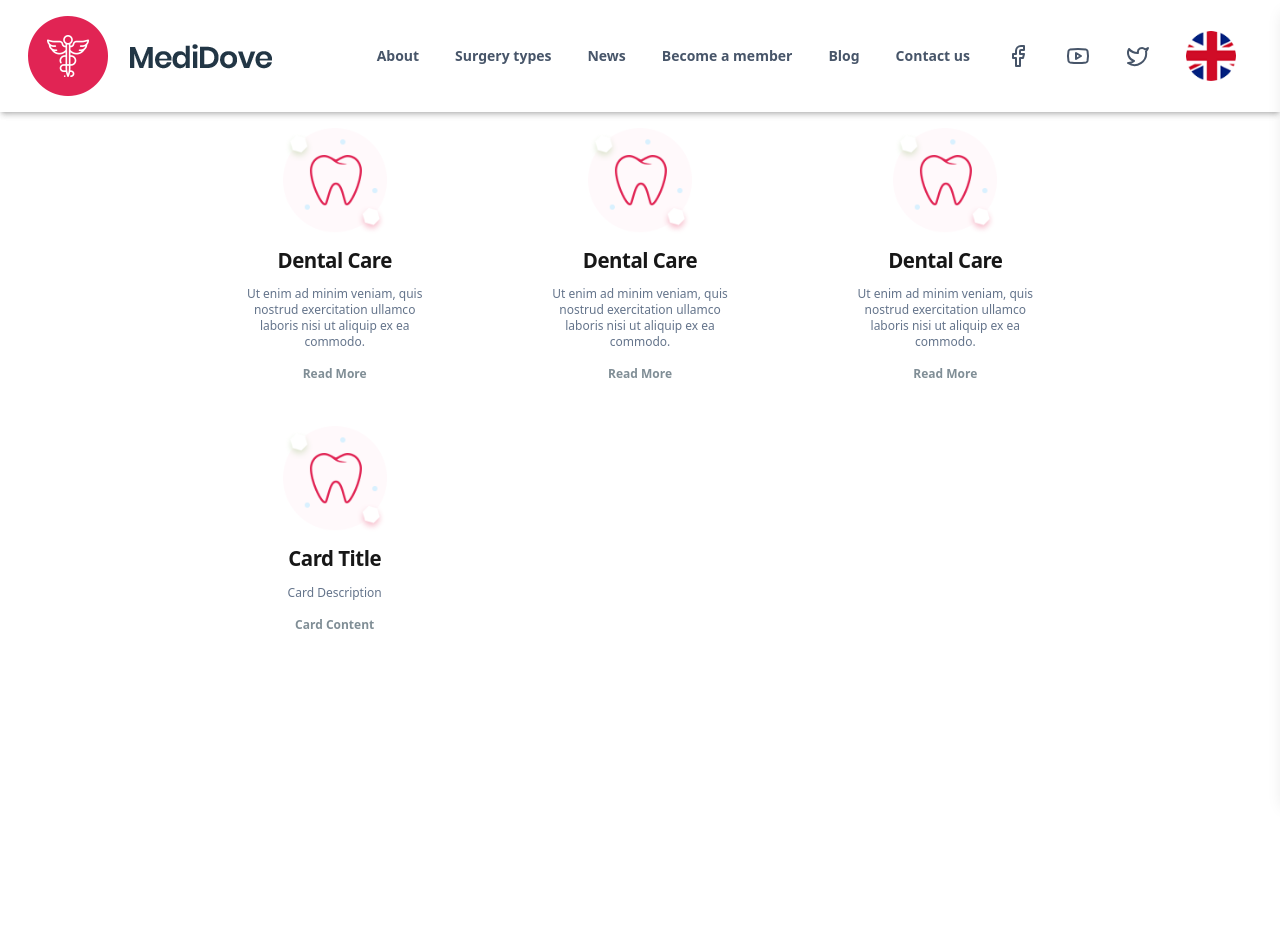
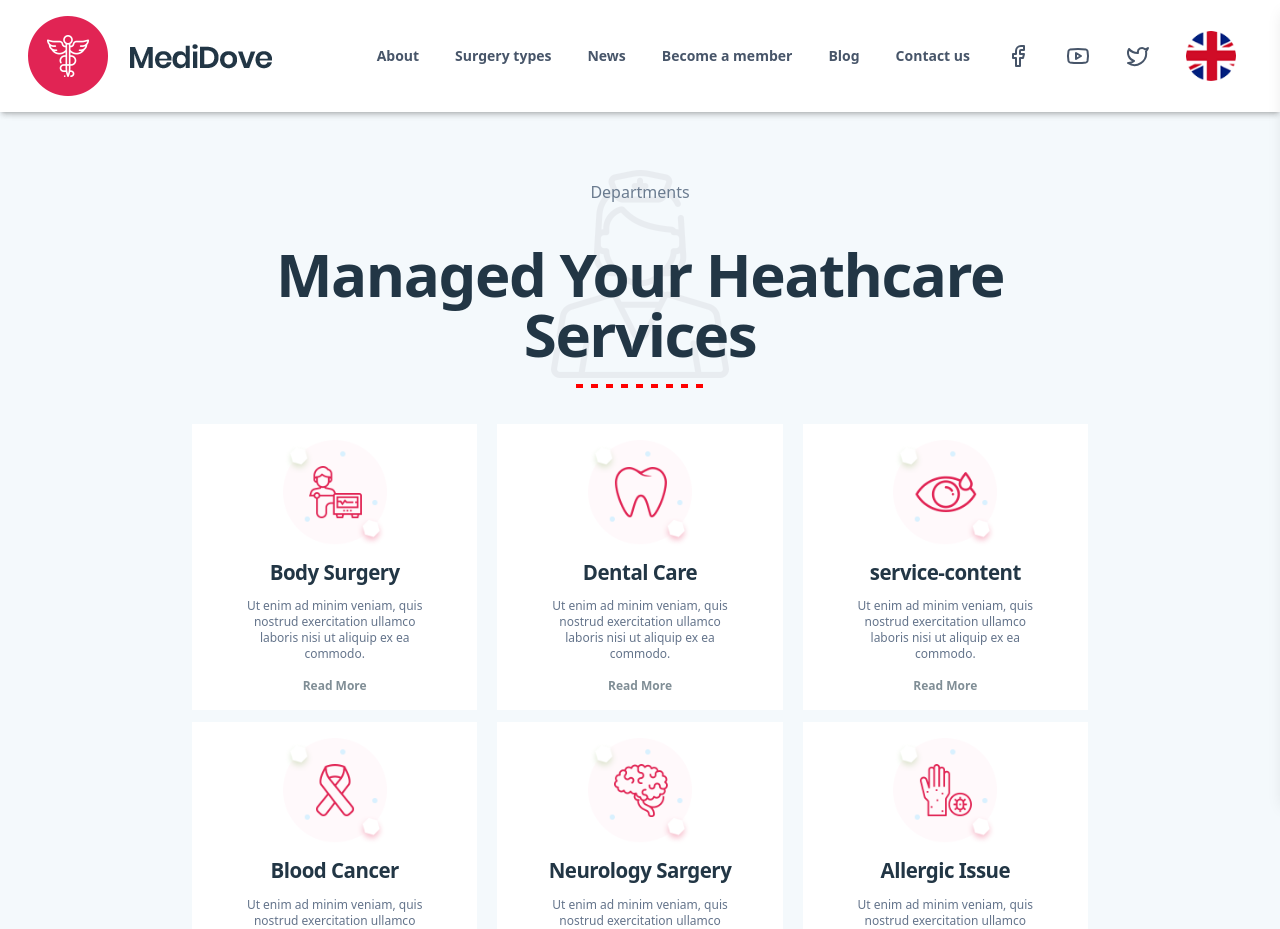
Before and after one commit to shokhsanam18/mediDove, a React (Vite) app: page / in a window 1280 px wide. Shown: the top 929 px of the page. Before the commit the page ends 800 px from the top, so only its background shows below. Built offline with nearby package versions, Linux system fonts and the light colour scheme.

Commit message:
feat: departments added

```diff
--- a/src/App.jsx
+++ b/src/App.jsx
@@ -1,6 +1,6 @@
 import { Route } from "react-router-dom";
 import { Routes } from "react-router-dom";
-import { Index } from "./pages/Index";
+import { Index } from "./pages/Index/Index";
 import { About } from "./pages/About/About";
 import { Tasischilar } from "./pages/About/Tasischilar";
 import { Details } from "./pages/Surgery-types/Details";
--- a/src/pages/Index.jsx
+++ b/src/pages/Index/Departments.jsx
@@ -1,16 +1,17 @@
 import { Cards_Services } from "@/components/ui/Cards";
+import Typography from "@/components/ui/Typography";
 import React from "react";
 
-export const Index = () => {
+export const Departments = () => {
 
   const cardsInfoServices = [
     {
       id: 0,
-      title: 'Dental Care',
+      title: 'Body Surgery',
       description: 'Ut enim ad minim veniam, quis nostrud exercitation ullamco laboris nisi ut aliquip ex ea commodo.',
       content: 'Read More',
       footer: 'Card Footer',
-      src: './img/service2.png'
+      src: './img/service1.png'
     },
     {
       id: 1,
@@ -22,25 +23,40 @@ export const Index = () => {
     },
     {
       id: 2,
-      title: 'Dental Care',
+      title: 'service-content',
       description: 'Ut enim ad minim veniam, quis nostrud exercitation ullamco laboris nisi ut aliquip ex ea commodo.',
       content: 'Read More',
       footer: 'Card Footer',
-      src: './img/service2.png'
+      src: './img/service3.png'
     },
-
     {
       id: 3,
-      title: 'Card Title',
-      description: 'Card Description',
-      content: 'Card Content',
+      title: 'Blood Cancer',
+      description: 'Ut enim ad minim veniam, quis nostrud exercitation ullamco laboris nisi ut aliquip ex ea commodo.',
+      content: 'Read More',
       footer: 'Card Footer',
-      src: './img/service2.png'
+      src: './img/service4.png'
+    },
+    {
+      id: 4,
+      title: 'Neurology Sargery',
+      description: 'Ut enim ad minim veniam, quis nostrud exercitation ullamco laboris nisi ut aliquip ex ea commodo.',
+      content: 'Read More',
+      footer: 'Card Footer',
+      src: './img/service5.png'
+    },
+    {
+      id: 5,
+      title: 'Allergic Issue',
+      description: 'Ut enim ad minim veniam, quis nostrud exercitation ullamco laboris nisi ut aliquip ex ea commodo.',
+      content: 'Read More',
+      footer: 'Card Footer',
+      src: './img/service6.png'
     },
   ]
   const stylesServices = {
     cards_styles: {
-     backgroundColor: 'white',
+     backgroundColor: '#F4F9FC',
      // justifyContent: 'space-around',
      columnGap: '1.25rem',
      rowGap: '0.75rem',
@@ -48,20 +64,20 @@ export const Index = () => {
    },
    card_styles: {
      backgroundColor: 'white',
-     color: 'black',
+     color: '#223645',
      padding: '1rem 3rem',
      gap: '1rem',
      textAlign: 'center',
      alignItems: 'center',
      justifyContent: 'center',
-     shadowColor: '#AAC',
+     shadowColor: '#AACA',
    },
    img_styles: {
     width: '55%',
    },
    title_styles: {
     fontSize: '1.28rem',
-    color: '#171717',
+    color: '#223645',
     colorHoverTitle: '#73bb1d',
    },
    content_styles: {
@@ -72,7 +88,23 @@ export const Index = () => {
 
   }
   return <>
-  <section className="px-[15%]">
+  <section className="px-[15%] pt-7 pb-16 flex gap-4 flex-col text-center bg-[#F4F9FC]">
+      <div className="flex items-center justify-center md:flex-row flex-col gap-3">
+        <div
+          className="bg-center bg-no-repeat sm:w-full"
+          style={{ backgroundImage: "url('/img/bgnurse.png')" }}
+        >
+          <Typography variant="p" className="py-10">
+            Departments
+          </Typography>
+          <Typography
+            variant="h2"
+          >
+            Managed Your Heathcare Services
+          </Typography>
+          <div className="w-32 m-auto my-5 h-1 bg-[linear-gradient(to_right,red_50%,transparent_50%)] bg-[length:15px_100%]"></div>
+        </div>
+      </div>
           <Cards_Services cards={cardsInfoServices}
                         cards_styles = {stylesServices.cards_styles}
                         card_styles = {stylesServices.card_styles}
--- /dev/null
+++ b/src/pages/Index/Index.jsx
@@ -0,0 +1,9 @@
+import React from "react";
+import { Departments } from "./Departments";
+
+export const Index = () => {
+
+  return <>
+  <Departments></Departments>
+  </>;
+};
```
